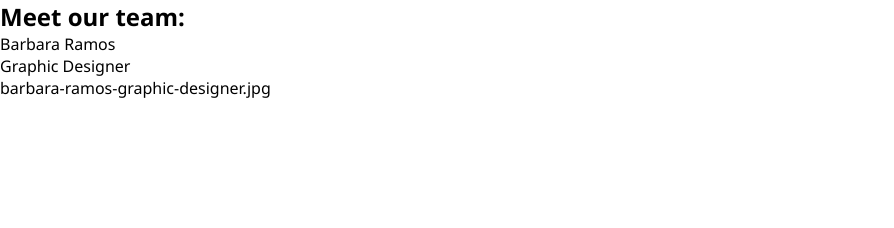
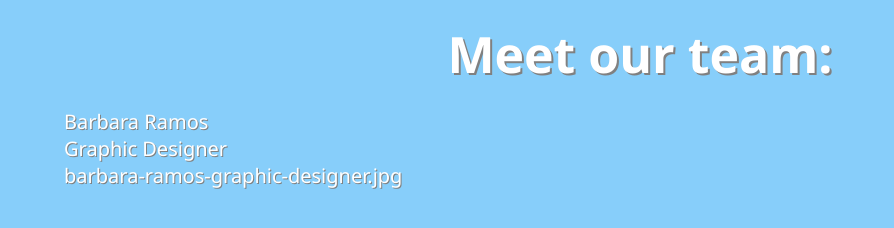
Before and after one commit to federicahu99/js-our-team, a plain HTML site: page index.html in a window 1280 px wide. Shown: the whole page, without its empty margins (0-894 px from the left). Drawn offline with Linux system fonts and the light colour scheme.

Commit message:
for cicle

```diff
--- a/css/style.css
+++ b/css/style.css
@@ -3,7 +3,37 @@
     padding: 0;
     margin: 0;
     box-sizing: border-box;
+    background-color: lightskyblue;
+    color: white;
     font-family: 'Segoe UI', Tahoma, Geneva, Verdana, sans-serif;
 }
 
+/* general */
+span {
+    display: block;
+}
+
+li {
+    list-style-type: none;
+    text-shadow: 1px 1px grey;
+    font-size: 20px;
+}
+
+h1 {
+    text-shadow: 2px 2px grey;
+    margin: 20px 0;
+    text-align: center;
+    font-size: 50px;
+}
+
 /* body */
+
+#container {
+    height: 90vh;
+    width: 90vw;
+    margin: 0 auto;
+}
+
+.position {
+    text-shadow: 1px 1px grey;
+}
--- a/js/script.js
+++ b/js/script.js
@@ -67,7 +67,7 @@ for ( i = 0 ; i < teamMembers.length; i++) {
     // prendo elementi dal DOM
     const container = document.getElementById('container');
     let team = '<ul>';
-    team += `<li>${teamMembers[i]['name']} <br> ${teamMembers[i]['position']} <br> ${teamMembers[i]['photo']} </li>`;
+    team += `<li>${teamMembers[i]['name']} <span class="position"> ${teamMembers[i]['position']} <span class="photo"> ${teamMembers[i]['photo']} </li>`;
     team += '</ul>';
     container.innerHTML= team;
     //stampo in console
```
